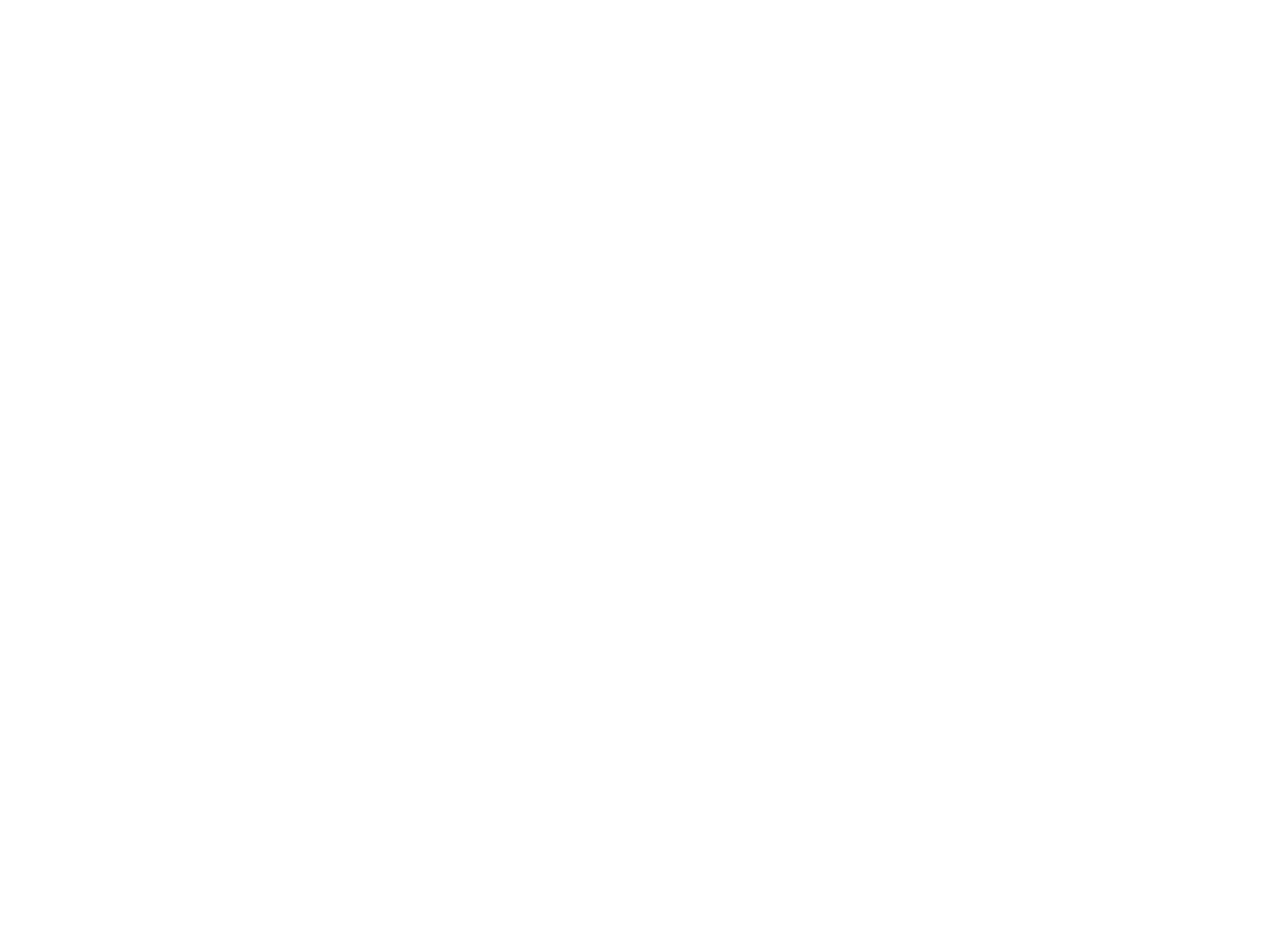
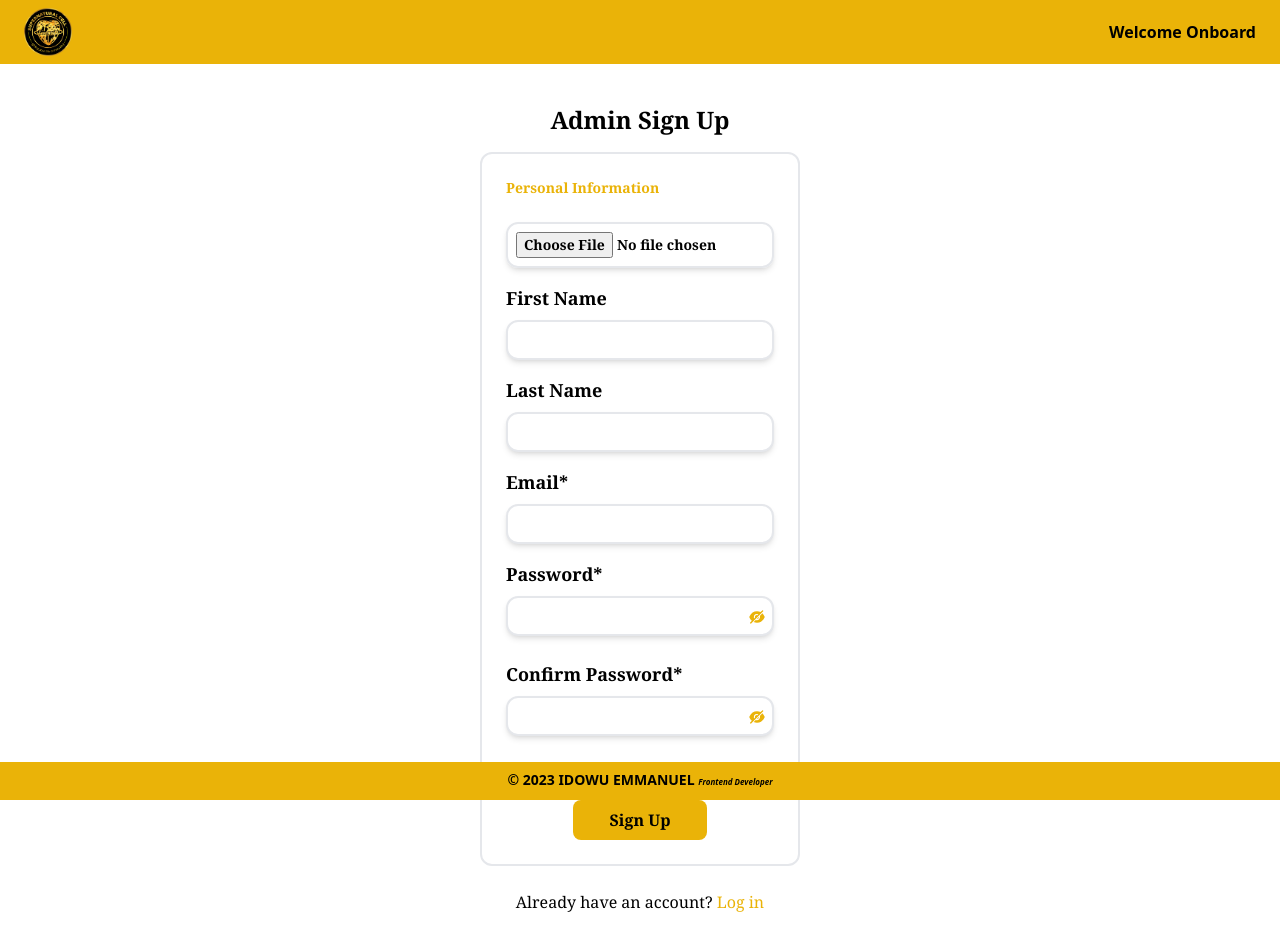
Before and after one commit to idowuemmao/sign_in, a React (Create React App) app: page /sign-up in a window 1280 px wide. Before the commit this address had no page. Shown: the top 950 px of the page. Before the commit the page ends 800 px from the top, so only its background shows below. Built offline with nearby package versions, Linux system fonts and the light colour scheme.

Commit message:
Added the SignUp Page

```diff
--- a/src/App.js
+++ b/src/App.js
@@ -1,15 +1,21 @@
 import { BrowserRouter, Route, Routes } from "react-router-dom";
 import SignIn from "./components/SignIn.jsx";
 import Layout from "./components/Layout.jsx";
-import MainPage from "./components/MainPage.jsx";
+import SignInPage from "./components/SignInPage.jsx";
+import SignUp from "./components/SignUp.jsx";
+import Home from "./components/Home.jsx";
+import SignUpPage from "./components/SignUpPage.jsx";
 
 function App() {
   return (
     <BrowserRouter>
       <Routes>
         <Route path="/" element={<Layout />}>
-          <Route index element={<SignIn />} />
-          <Route path="/home" element={<MainPage />} />
+          <Route index element={<Home />} />
+          <Route path="/sign-in" element={<SignIn />} />
+          <Route path="/sign-up" element={<SignUp />} />
+          <Route path="/home" element={<SignInPage />} />
+          <Route path="/home2" element={< SignUpPage/>} />
         </Route>
       </Routes>
     </BrowserRouter>
--- /dev/null
+++ b/src/components/Home.jsx
@@ -0,0 +1,19 @@
+import React from "react";
+
+const Home = () => {
+  return (
+    <div>
+      Welcome On Board
+      <div>
+        <a href="/sign-in" className="loginButton">
+          Log in
+        </a>
+        <a href="/sign-up" className="loginButton">
+          Sign Up
+        </a>
+      </div>
+    </div>
+  );
+};
+
+export default Home;
--- a/src/components/Layout.jsx
+++ b/src/components/Layout.jsx
@@ -3,14 +3,17 @@
 import logo from "../images/logo.png";
 const Layout = () => {
   return (
-    <div className="w-full h-screen relative border-2 border-red-500 flex flex-col">
-      <header className="bg-yellow-500 w-full p-2 px-6 font-bold text-black flex items-center justify-between">
+    <div className="relative w-full h-full grid grid-flow-row">
+      <header className="bg-yellow-500 w-full p-2 px-6 font-bold text-black flex items-center justify-between sticky top-0 z-20">
         <img src={logo} alt="logo" className="w-12" />
-        <p>Welcome to this Sign In Page</p>
+        <p>Welcome Onboard</p>
       </header>
-      <Outlet />
-      <footer className="bg-yellow-500 w-full p-2 text-black text-center font-bold text-sm absolute bottom-0">
-        &#169; 2023 SIGN IN PAGE
+      <div className="min-h-full ">
+        <Outlet />
+      </div>
+      <footer className="bg-yellow-500 w-full p-2 text-black text-center font-bold text-sm sticky bottom-0 z-20">
+        &#169; 2023 IDOWU EMMANUEL{" "}
+        <span className="text-[0.5rem] italic">Frontend Developer</span>
       </footer>
     </div>
   );
--- a/src/components/MainPage.jsx
+++ /dev/null
@@ -1,16 +0,0 @@
-import React from "react";
-import { useLocation } from "react-router-dom";
-
-const MainPage = () => {
-  const location = useLocation();
-  const user = location?.state?.user;
-  return (
-    <div>
-      <h2>Welcome to the main page</h2>
-      {/* <p>User Email: {user.email}</p>
-      <p>User Password: {user.password}</p> */}
-    </div>
-  );
-};
-
-export default MainPage;
--- a/src/components/SignIn.jsx
+++ b/src/components/SignIn.jsx
@@ -1,5 +1,5 @@
 import Input from "./input";
-import React, { useState } from "react";
+import React from "react";
 import { useFormik } from "formik";
 import * as Yup from "yup";
 import { useNavigate } from "react-router-dom";
@@ -21,11 +21,10 @@
       setTimeout(() => {
         navigate("/home", { state: { user: values } });
       }, 1000);
-      //   console.log(value);
     },
   });
   return (
-    <div className="relative mt-10 grid w-full place-items-center gap-8 font-serif">
+    <div className="mt-10 h-lvh flex flex-col w-full place-items-center gap-8 font-serif">
       <h2 className=" text-4xl font-bold">Kindly Log in</h2>
       <form className="loginForm" onSubmit={loginFormik?.handleSubmit}>
         <Input
@@ -49,6 +48,12 @@
           Log in
         </button>
       </form>
+      <p className="mt-2 w-full text-center">
+        Don't have an account?{" "}
+        <a href="/sign-up" className="text-yellow-500 ">
+          Sign Up
+        </a>
+      </p>
     </div>
   );
 }
--- /dev/null
+++ b/src/components/SignInPage.jsx
@@ -0,0 +1,34 @@
+import React from "react";
+import { useLocation } from "react-router-dom";
+
+const SignInPage = () => {
+  const location = useLocation();
+  const user = location?.state?.user;
+  return (
+    <div className="grid place-items-center h-full">
+      <h2 className="text-lg md:text-3xl">Welcome to the Home page</h2>
+      {user && (
+        <div className="border-2 text-center p-4 bg-yellow-500 rounded-xl text-lg md:text-3xl">
+          <p className="text-xs italic ">
+            You Logged in with the details below
+          </p>
+          <p className="p-4">
+            User Email:{" "}
+            <span className="underline font-serif font-bold">{user.email}</span>
+          </p>
+          <p className="p-4">
+            User Password:{" "}
+            <span className="underline font-serif font-bold">
+              {user.password}
+            </span>
+          </p>
+        </div>
+      )}
+      <button className="loginButton">
+        <a href="/">Sign Out</a>
+      </button>
+    </div>
+  );
+};
+
+export default SignInPage;
--- /dev/null
+++ b/src/components/SignUp.jsx
@@ -0,0 +1,123 @@
+import React from "react";
+import { useFormik } from "formik";
+import * as Yup from "yup";
+import Input from "./input";
+import { useNavigate } from "react-router-dom";
+
+const signUpValidationSchema = Yup?.object()?.shape({
+  firstName: Yup?.string()?.required("First Name is required"),
+  lastName: Yup?.string()?.required("Last Name is required"),
+  email: Yup?.string()
+    ?.email("Invalid email address")
+    ?.required("Email is required"),
+  password: Yup?.string()?.required("Password is required"),
+  confirmPassword: Yup?.string()
+    .oneOf([Yup.ref("password"), null], "Password does not match")
+    .required("Confirmed Password is required"),
+  profileImage: Yup?.mixed()?.required("Profile Image is required"),
+});
+
+export default function SignUp() {
+  const navigate = useNavigate();
+  const signUpFormik = useFormik({
+    validationSchema: signUpValidationSchema,
+    initialValues: {
+      firstName: "",
+      lastName: "",
+      email: "",
+      password: "",
+      confirmPassword: "",
+      profileImage: null,
+    },
+    onSubmit: async (values) => {
+      setTimeout(() => {
+        navigate("/home", { state: { user: values } });
+      }, 1000);
+    },
+  });
+
+  return (
+    <div className="my-10 grid w-full place-items-center gap-4 font-serif">
+      <h2 className=" text-2xl font-bold">Admin Sign Up</h2>
+      <form className="loginForm" onSubmit={signUpFormik?.handleSubmit}>
+        <h3 className="text-yellow-500 pb-2 font-semibold">
+          Personal Information
+        </h3>
+        <Input
+          name="profileImage"
+          accept="image/*"
+          type="file"
+          onChange={(event) => {
+            signUpFormik.setFieldValue(
+              "profileImage",
+              event.currentTarget.files[0]
+            );
+          }}
+          onBlur={signUpFormik?.handleBlur}
+          error={
+            signUpFormik?.submitCount > 0 && signUpFormik?.errors.profileImage
+          }
+        />
+        <Input
+          name="firstName"
+          type="text"
+          placeholder=""
+          value={signUpFormik?.values.firstName}
+          label="First Name"
+          onChange={signUpFormik?.handleChange}
+          error={
+            signUpFormik?.touched.firstName && signUpFormik.errors.firstName
+          }
+        />
+        <Input
+          name="lastName"
+          type="text"
+          placeholder=""
+          value={signUpFormik?.values.lastName}
+          label="Last Name"
+          onChange={signUpFormik?.handleChange}
+          error={signUpFormik?.touched.lastName && signUpFormik.errors.lastName}
+        />
+        <Input
+          name="email"
+          type="text"
+          placeholder=""
+          label="Email*"
+          value={signUpFormik?.email}
+          onChange={signUpFormik?.handleChange}
+          error={signUpFormik?.touched.email && signUpFormik.errors.email}
+        />
+        <Input
+          name="password"
+          type="password"
+          placeholder=""
+          value={signUpFormik?.password}
+          label="Password*"
+          onChange={signUpFormik?.handleChange}
+          error={signUpFormik?.touched.password && signUpFormik.errors.password}
+        />
+        <Input
+          name="confirmPassword"
+          type="password"
+          placeholder=""
+          value={signUpFormik?.confirmPassword}
+          label="Confirm Password*"
+          onChange={signUpFormik?.handleChange}
+          error={
+            signUpFormik?.touched.confirmPassword &&
+            signUpFormik.errors.confirmPassword
+          }
+        />
+        <button className="loginButton" type="submit">
+          Sign Up
+        </button>
+      </form>
+      <p className="mt-2 w-full text-center">
+        Already have an account?{" "}
+        <a href="/sign-in" className="text-yellow-500 ">
+          Log in
+        </a>
+      </p>
+    </div>
+  );
+}
--- /dev/null
+++ b/src/components/SignUpPage.jsx
@@ -0,0 +1,34 @@
+import React from "react";
+import { useLocation } from "react-router-dom";
+
+const SignUpPage = () => {
+  const location = useLocation();
+  const user = location?.state?.user;
+  return (
+    <div className="grid place-items-center h-full">
+      <h2 className="text-lg md:text-3xl">Welcome to the Home page</h2>
+      {user && (
+        <div className="border-2 text-center p-4 bg-yellow-500 rounded-xl text-lg md:text-3xl">
+          <p className="text-xs italic ">
+            You Logged in with the details below
+          </p>
+          <p className="p-4">
+            User Email:{" "}
+            <span className="underline font-serif font-bold">{user.email}</span>
+          </p>
+          <p className="p-4">
+            User Password:{" "}
+            <span className="underline font-serif font-bold">
+              {user.password}
+            </span>
+          </p>
+        </div>
+      )}
+      <button className="loginButton">
+        <a href="/">Sign Out</a>
+      </button>
+    </div>
+  );
+};
+
+export default SignUpPage;
--- a/src/index.css
+++ b/src/index.css
@@ -9,7 +9,7 @@
   @apply flex w-10/12 max-w-xs flex-col items-start justify-center gap-2 rounded-xl border-2 p-6 text-sm font-semibold;
 }
 .loginButton {
-  @apply bg-yellow-500 text-black mx-auto mt-10 w-1/2 rounded-lg p-2 text-center text-sm md:text-base;
+  @apply bg-yellow-500 text-black mx-auto mt-10 w-1/2 rounded-lg p-2 text-center text-sm md:text-base hover:bg-yellow-800 hover:text-white;
 }
 .eyeButton {
   @apply text-yellow-500 absolute top-10 md:top-12 right-2 text-lg;
```
